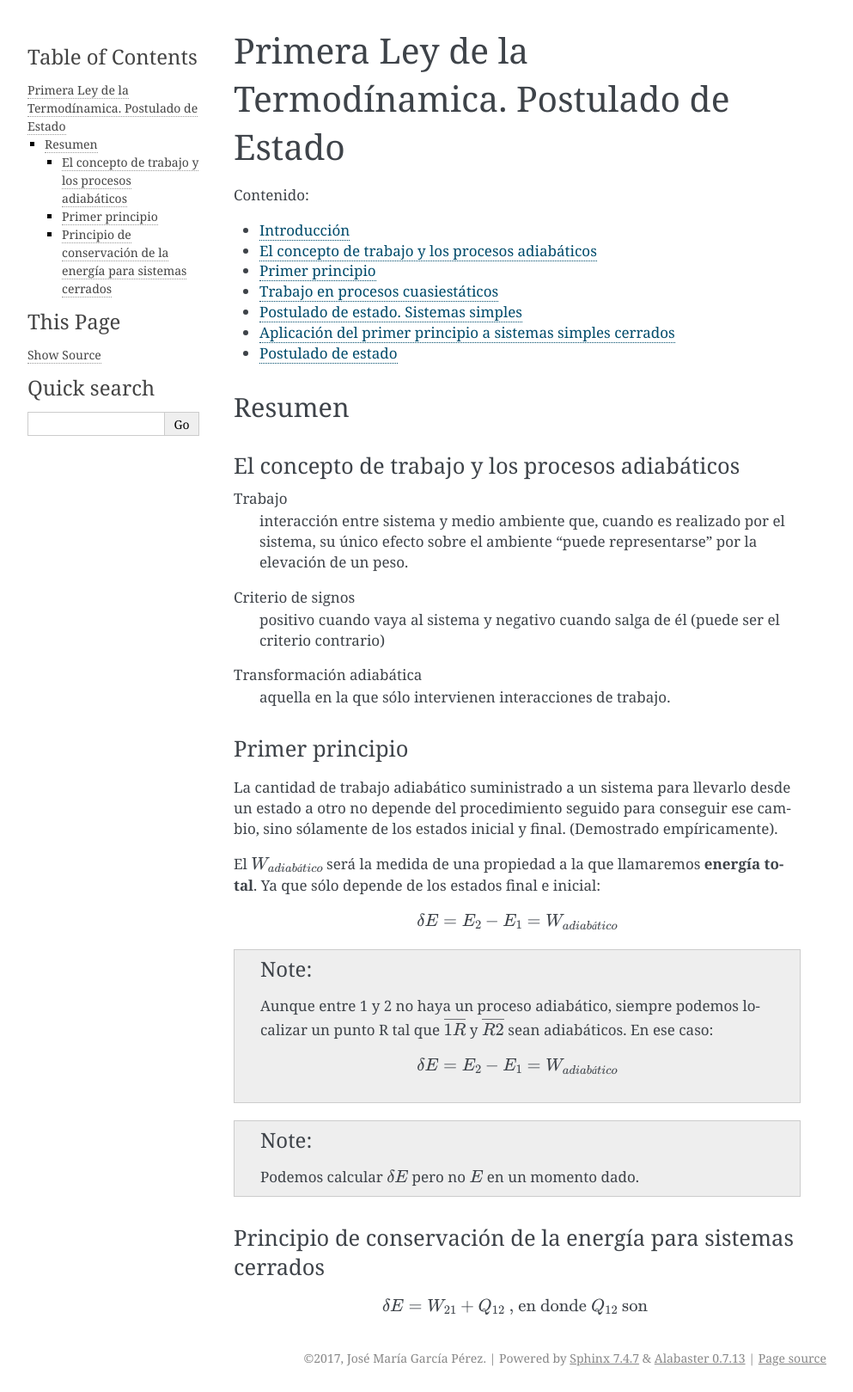
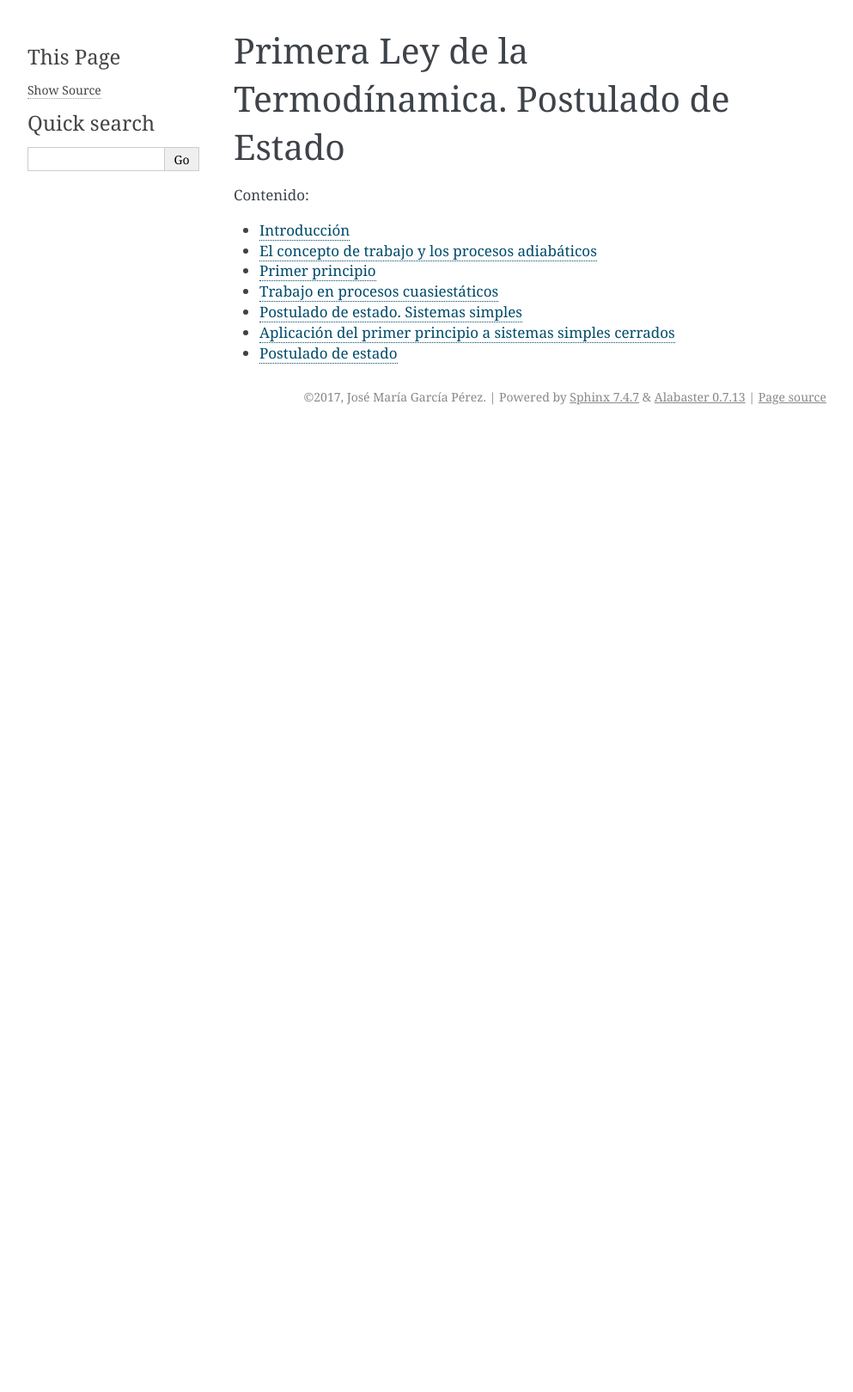
Before and after one commit to mantielero/termodinamica, a Sphinx documentation site: the page built from source/primer_principio.rst, in a window 1280 px wide. Shown: the whole page at 86% size, without its empty margins (148-1141 px from the left). Built offline with Sphinx 7.4.7, drawn with Linux system fonts in a browser that asks for light colours; pages that are not in the unit, such as notebooks, are missing from menus; after the commit the page ends 900 px from its top, so only the background shows below that.

Commit message:
Update primer_principio.rst

```diff
--- a/source/primer_principio.rst
+++ b/source/primer_principio.rst
@@ -13,65 +13,3 @@ Primera Ley de la Termodínamica. Postulado de Estado
    primer_principio_postulado_estado_sistemas_simples
    primer_principio_sistemas_cerrados
    primer_principio_postulado_estado
-
-
-
-
-
-
-
-
-
-
-
-
-
-
-
-
-
-
-Resumen
--------
-
-El concepto de trabajo y los procesos adiabáticos
-^^^^^^^^^^^^^^^^^^^^^^^^^^^^^^^^^^^^^^^^^^^^^^^^^
-
-Trabajo
-   interacción entre sistema y medio ambiente que, cuando es realizado por el sistema, su único efecto sobre el ambiente "puede representarse" por la elevación de un peso.
-
-Criterio de signos
-   positivo cuando vaya al sistema y negativo cuando salga de él (puede ser el criterio contrario)
-
-Transformación adiabática
-   aquella en la que sólo intervienen interacciones de trabajo.
-
-Primer principio
-^^^^^^^^^^^^^^^^
-
-La cantidad de trabajo adiabático suministrado a un sistema para llevarlo desde un estado a otro no depende del procedimiento seguido para conseguir ese cambio, sino sólamente de los estados inicial y final. (Demostrado empíricamente).
-
-El :math:`W_{adiabático}` será la medida de una propiedad a la que llamaremos **energía total**. Ya que sólo depende de los estados final e inicial:
-
-.. math::
-
-   \delta E = E_2 - E_1 = W_{adiabático}
-
-.. note::
-
-   Aunque entre 1 y 2 no haya un proceso adiabático, siempre podemos localizar un punto R tal que  :math:`\overline{1R}` y :math:`\overline{R2}` sean adiabáticos. En ese caso:
-
-   .. math::
-      \delta E = E_2-E_1 = W_{adiabático}
-
-.. note::
-
-   Podemos calcular :math:`\delta E` pero no :math:`E` en un momento dado.
-
-
-Principio de conservación de la energía para sistemas cerrados
-^^^^^^^^^^^^^^^^^^^^^^^^^^^^^^^^^^^^^^^^^^^^^^^^^^^^^^^^^^^^^^
-
-.. math::
-
-   \delta E = W_{21}+Q_{12} \text{ , en donde } Q_{12} \text{ son }
```
